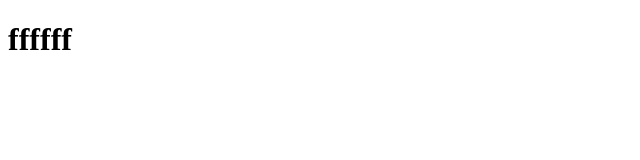
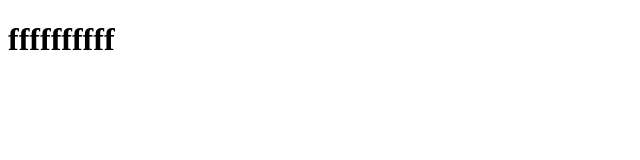
Before and after one commit to Aleky63/test, a plain HTML site: page index.html in a window 1280 px wide. Shown: the full height of the page, 0-640 px from the left. Drawn offline with Linux system fonts and the light colour scheme.

Commit message:
2_18.052

```diff
--- a/index.html
+++ b/index.html
@@ -6,7 +6,7 @@
     <title>Document</title>
   </head>
   <body>
-    <h1>ffffff</h1>
+    <h1>ffffffffff</h1>
     <div class="gf">
       <p></p>
       <p></p>
```
